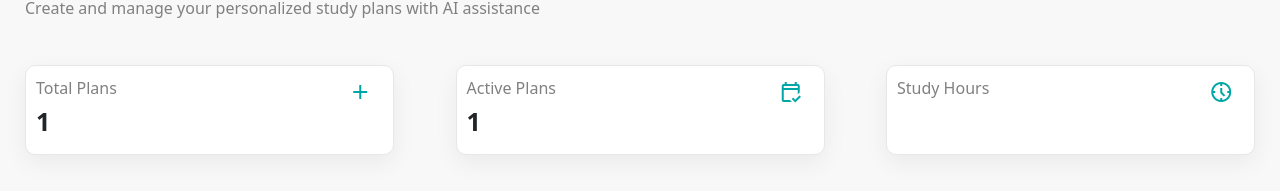
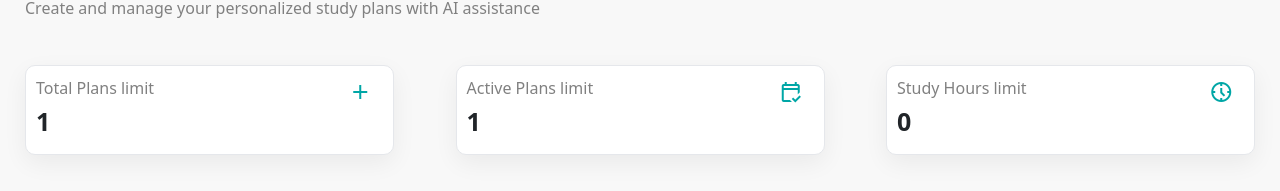
Before and after one commit to Madhav-87/study-planner-app, a React (Create React App) app in the folder FrontEnd/: page /dashboard in a window 1280 px wide. Shown: the part 170-361 px from the top of the page. Built offline with nearby package versions, Linux system fonts and the light colour scheme.

Commit message:
recalculate the time of study fix

```diff
--- a/FrontEnd/src/DashBoard.js
+++ b/FrontEnd/src/DashBoard.js
@@ -33,6 +33,14 @@ export default function DashBoard() {
     obj[name] = value;
     setInputData(obj);
 
+  }
+  useEffect(()=>{
+    if(view===false){
+    clearStorage()
+  }
+  },[view]);
+  function clearStorage(){
+    localStorage.removeItem("hoursPerDay")
   }
   const submitForm = (e) => {
     e.preventDefault();
@@ -96,6 +104,7 @@ export default function DashBoard() {
     )
   }
 
+
   return (
     <div >
       <ToastContainer/>
@@ -128,7 +137,7 @@ export default function DashBoard() {
           <div className='dash-box'>
             <div className='dash-txt-section'>
               <div className='dash-subtxt'>
-                Total Plans
+                Total Plans limit
               </div>
               <div className='dash-icon'>
                 <span class="material-symbols-outlined">
@@ -143,7 +152,7 @@ export default function DashBoard() {
           <div className='dash-box'>
             <div className='dash-txt-section'>
               <div className='dash-subtxt'>
-                Active Plans
+                Active Plans limit
               </div>
               <div className='dash-icon'>
                 <span class="material-symbols-outlined">
@@ -158,7 +167,7 @@ export default function DashBoard() {
           <div className='dash-box'>
             <div className='dash-txt-section'>
               <div className='dash-subtxt'>
-                Study Hours
+                Study Hours limit
               </div>
               <div className='dash-icon'>
                 <span class="material-symbols-outlined">
@@ -167,7 +176,7 @@ export default function DashBoard() {
               </div>
             </div>
             <div className='dash-icon'>
-              {localStorage.getItem("hoursPerDay")}
+              {localStorage.getItem("hoursPerDay")?localStorage.getItem("hoursPerDay"):0}
             </div>
           </div>
         </div>
```
